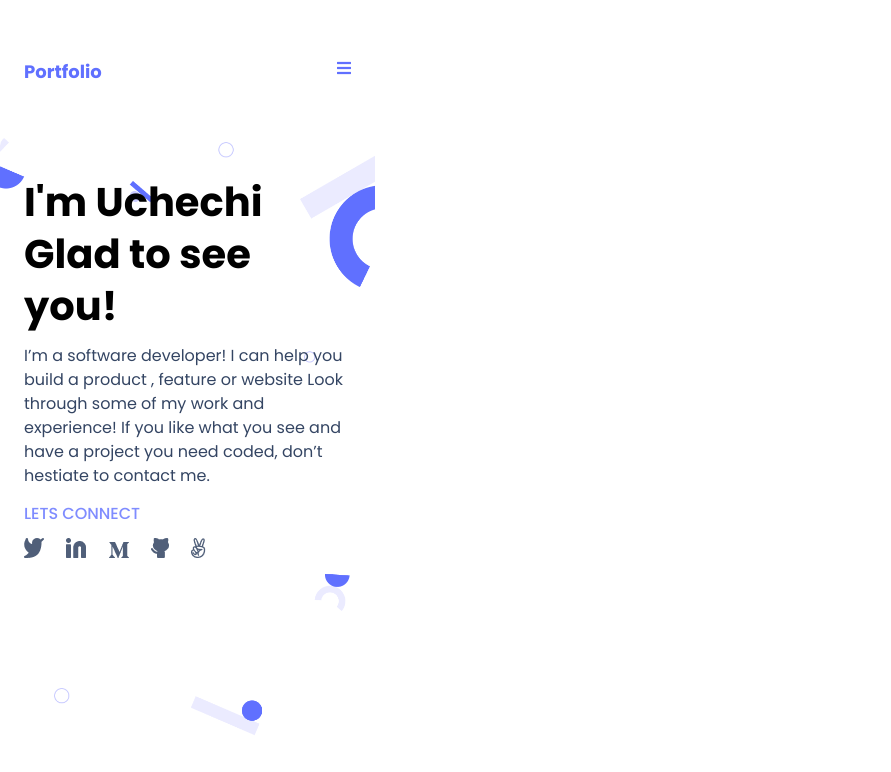
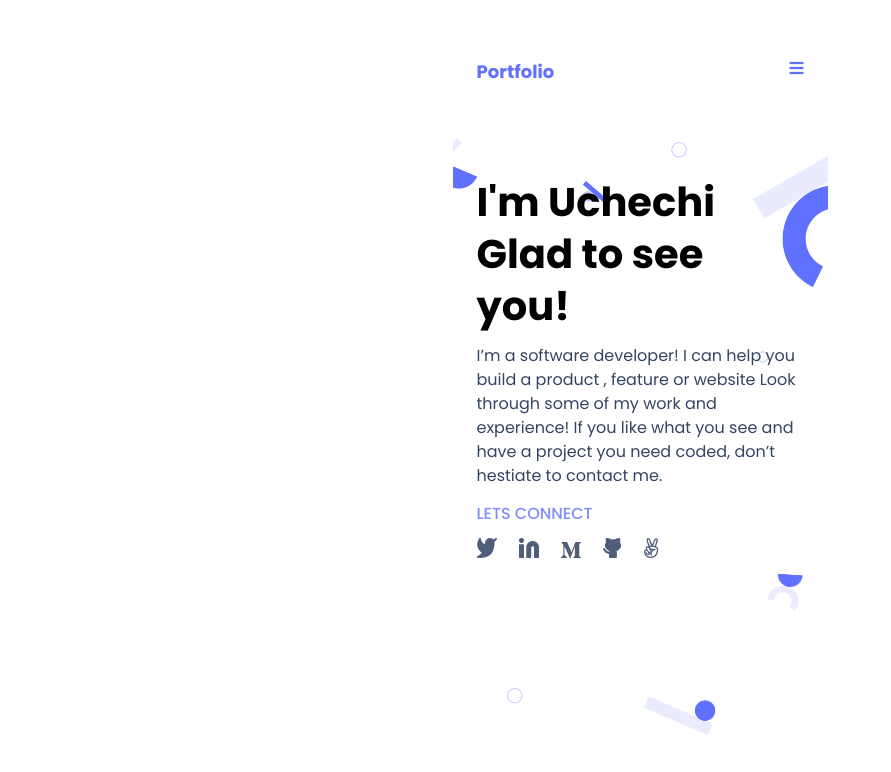
Before and after one commit to uchexm/Portfolio, a website: page index.html in a window 1280 px wide. Shown: the whole page, without its empty margins (0-891 px from the left). Drawn offline with Linux system fonts and the light colour scheme.

Commit message:
fix margin auto

```diff
--- a/style.css
+++ b/style.css
@@ -10,7 +10,7 @@
 body {
   width: 375px;
   height: 718px;
-  position: absolute;
+  margin: auto;
 }
 
 nav {
```
